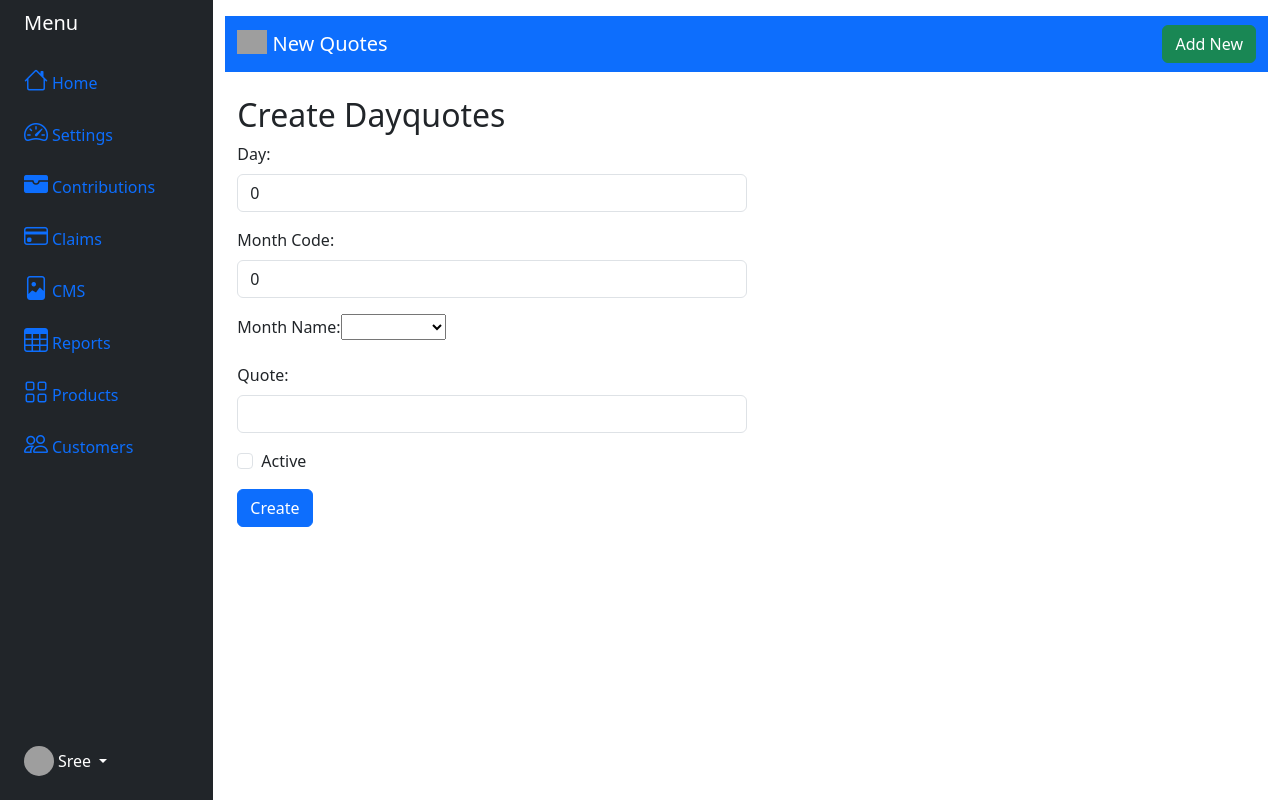
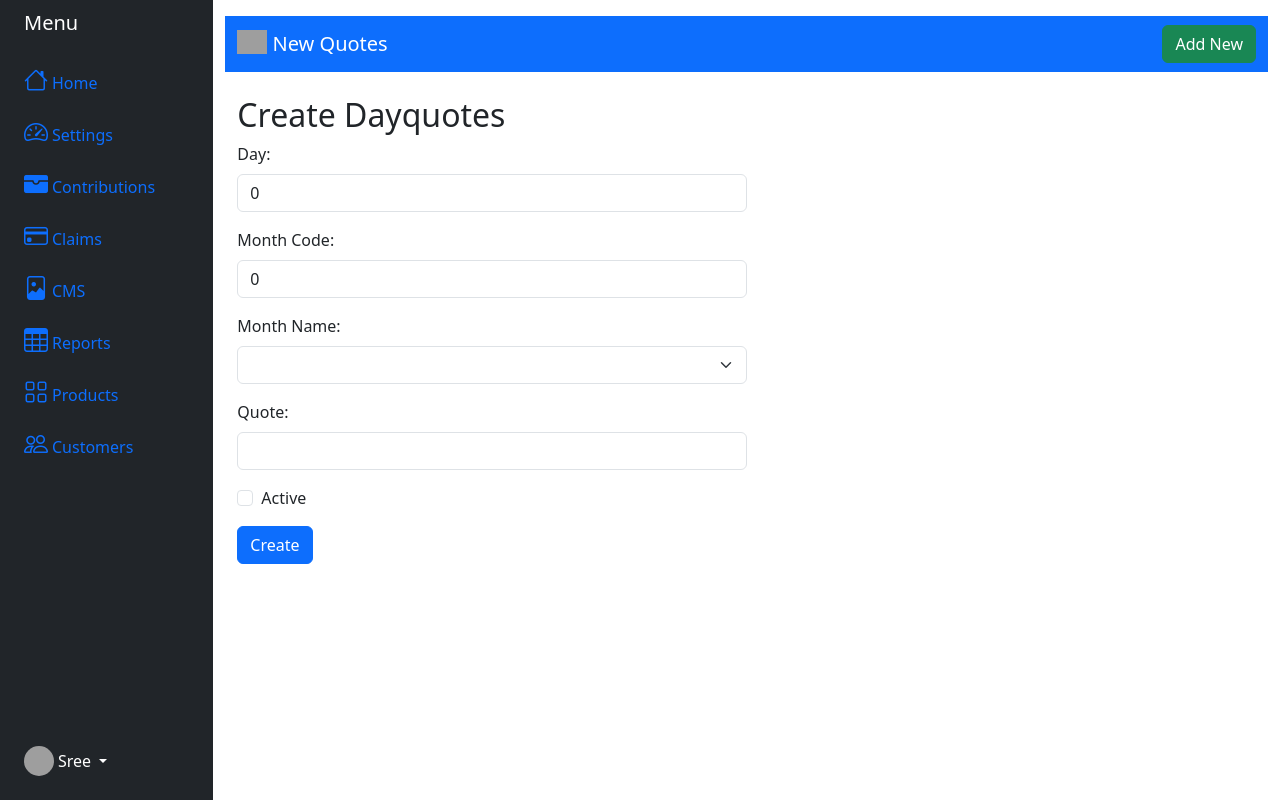
Before and after one commit to sreenathGanga1988/cbea-web, an Angular app: page /dailyquotes-create in a window 1280 px wide. Built offline with nearby package versions, Linux system fonts and the light colour scheme; grey boxes are pictures that could not be loaded.

Commit message:
dailyQuote

```diff
--- a/src/app/admin-portal/cms/dailyquotes/dailyquotes-create/dailyquotes-create.component.html
+++ b/src/app/admin-portal/cms/dailyquotes/dailyquotes-create/dailyquotes-create.component.html
@@ -20,9 +20,10 @@
       </div>
       <div class="mb-3">
         <label for="monthname" class="form-label">Month Name:</label>
-      <!---- <input type="text" id="monthname" [(ngModel)]="newQuotes.monthname" name="monthname" class="form-control" required min="1" max="12">-->
-    <select name="monthname" id="monthname" [(ngModel)]="newQuotes.monthname" required #monthname="ngModel">
-      <option value="January">January</option>
+
+
+  <select [(ngModel)]="newQuotes.monthname" required #monthname="ngModel" name="monthname" id="monthname" class="form-select" >
+  <option value="January">January</option>
   <option value="February">February</option>
   <option value="March">March</option>
   <option value="April">April</option>
```
